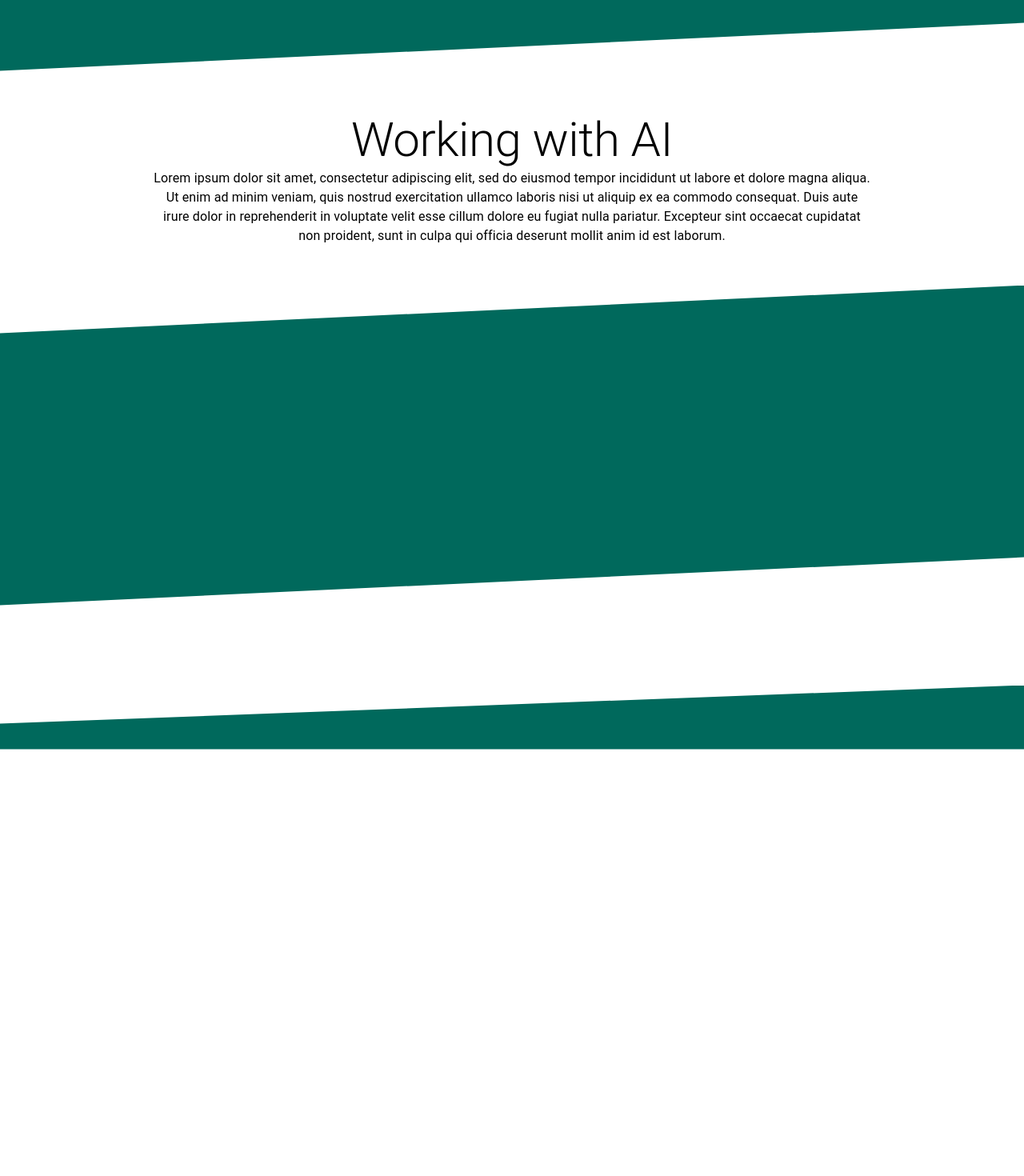
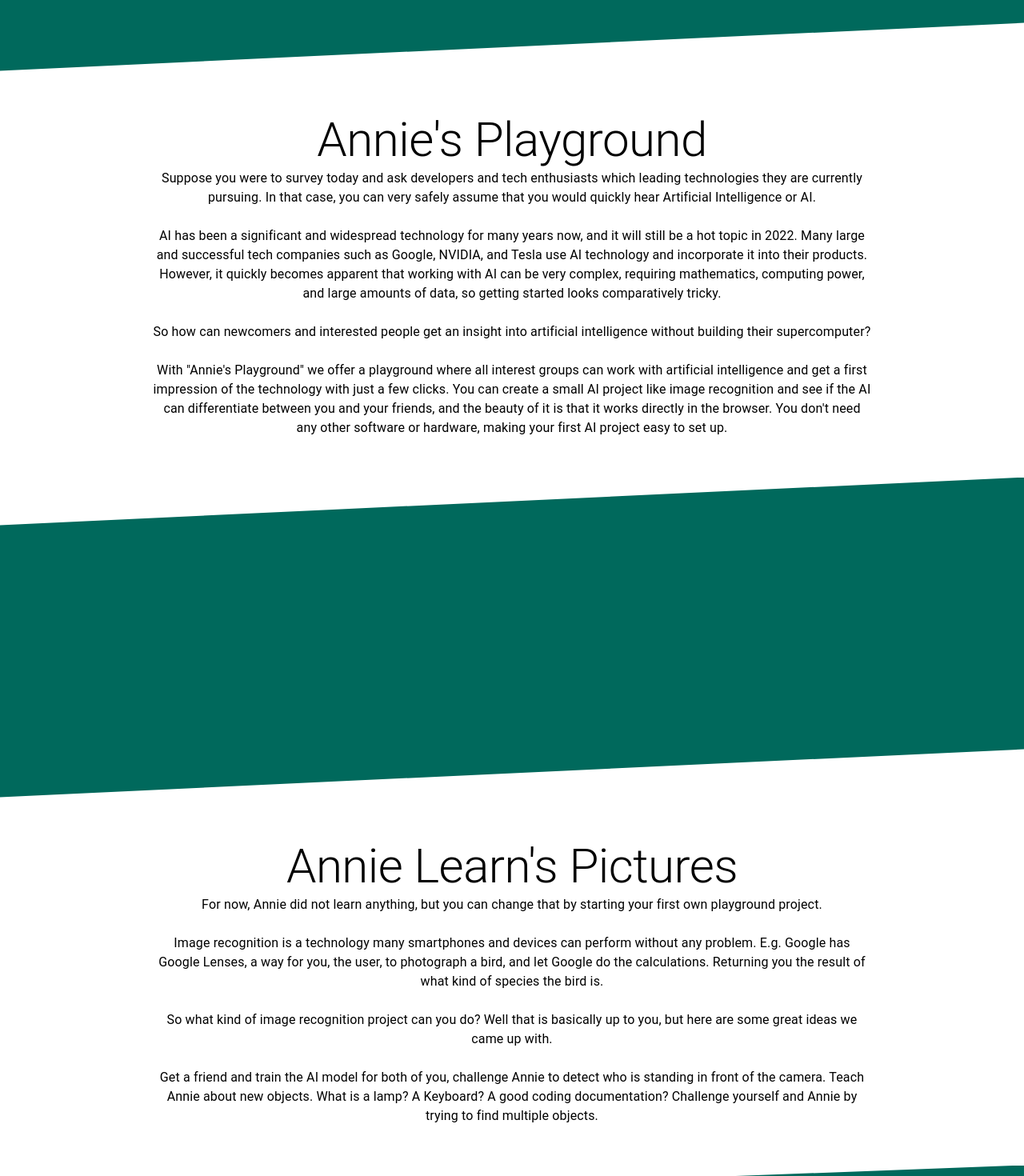
Before and after one commit to justTil/xu-web-ai-project-22, a Next.js app: page / in a window 1280 px wide. Shown: the part 380-1850 px from the top of the page at 80% size. Before the commit the page ends 1317 px from the top, so only its background shows below. Built offline with nearby package versions, Linux system fonts and the light colour scheme; no server answers.

Commit message:
added Home content

```diff
--- a/pages/index.js
+++ b/pages/index.js
@@ -2,7 +2,6 @@ import { Container, Typography } from "@mui/material";
 import Footer from "../src/components/footer";
 import Header from "../src/components/header";
 import Middle from "../src/components/middle";
-
 
 export default function Home() {
   return (
@@ -10,14 +9,61 @@ export default function Home() {
       <Header />
       <Container style={{ padding: "50px 150px" }}>
         <Typography variant="h2" textAlign="center">
-          Working with AI
+          Annie's Playground
         </Typography>
         <Typography variant="body1" textAlign="center">
-          Lorem ipsum dolor sit amet, consectetur adipiscing elit, sed do eiusmod tempor incididunt ut labore et dolore magna aliqua. Ut enim ad minim veniam, quis nostrud exercitation ullamco laboris nisi ut aliquip ex ea commodo consequat. Duis aute irure dolor in reprehenderit in voluptate velit esse cillum dolore eu fugiat nulla pariatur. Excepteur sint occaecat cupidatat non proident, sunt in culpa qui officia deserunt mollit anim id est laborum.
+          Suppose you were to survey today and ask developers and tech
+          enthusiasts which leading technologies they are currently pursuing. In
+          that case, you can very safely assume that you would quickly hear
+          Artificial Intelligence or AI. <br />
+          <br />
+          AI has been a significant and widespread technology for many years
+          now, and it will still be a hot topic in 2022. Many large and
+          successful tech companies such as Google, NVIDIA, and Tesla use AI
+          technology and incorporate it into their products. However, it quickly
+          becomes apparent that working with AI can be very complex, requiring
+          mathematics, computing power, and large amounts of data, so getting
+          started looks comparatively tricky.
+          <br />
+          <br />
+          So how can newcomers and interested people get an insight into
+          artificial intelligence without building their supercomputer? <br />
+          <br />
+          With "Annie's Playground" we offer a playground where all interest
+          groups can work with artificial intelligence and get a first
+          impression of the technology with just a few clicks. You can create a
+          small AI project like image recognition and see if the AI can
+          differentiate between you and your friends, and the beauty of it is
+          that it works directly in the browser. You don't need any other
+          software or hardware, making your first AI project easy to set up.
         </Typography>
       </Container>
       <Middle />
       <Container style={{ padding: "50px 150px" }}>
+        <Typography variant="h2" textAlign="center">
+          Annie Learn's Pictures
+        </Typography>
+        <Typography variant="body1" textAlign="center">
+          For now, Annie did not learn anything, but you can change that by
+          starting your first own playground project.
+          <br />
+          <br />
+          Image recognition is a technology many smartphones and devices can
+          perform without any problem. E.g. Google has Google Lenses, a way for
+          you, the user, to photograph a bird, and let Google do the
+          calculations. Returning you the result of what kind of species the
+          bird is.
+          <br />
+          <br />
+          So what kind of image recognition project can you do? Well that is
+          basically up to you, but here are some great ideas we came up with.{" "}
+          <br />
+          <br />
+          Get a friend and train the AI model for both of you, challenge Annie
+          to detect who is standing in front of the camera. Teach Annie about
+          new objects. What is a lamp? A Keyboard? A good coding documentation?
+          Challenge yourself and Annie by trying to find multiple objects.
+        </Typography>
       </Container>
       <Footer />
       <Container />
--- a/src/components/header.js
+++ b/src/components/header.js
@@ -2,7 +2,8 @@ import { Box, Typography } from "@mui/material";
 
 export default function Header() {
   return (
-    <Box style={{
+    <Box
+      style={{
         clipPath: "polygon(0 0, 100% 0%, 100% 85%, 0% 100%)",
         background: "#00695c",
         width: "100%",
@@ -13,13 +14,17 @@ export default function Header() {
         flexDirection: "column",
         alignItems: "center",
         justifyContent: "center",
-      paddingBottom: "70px"
-    }}>
+        paddingBottom: "70px",
+      }}
+    >
       <Typography variant="h2" component="h1">
-        <b>Welcome to <span style={{color: "#e91e63"}}>A</span>NN<span style={{color: "#e91e63"}}>I</span>E</b>
+        <b>
+          Welcome to <span style={{ color: "#e91e63" }}>A</span>NN
+          <span style={{ color: "#e91e63" }}>I</span>E
+        </b>
       </Typography>
       <Typography variant="h4" component="h2">
-        Experience <b style={{color: "#e91e63"}}>AI</b> the fun way!
+        Experience <b style={{ color: "#e91e63" }}>AI</b> the fun way!
       </Typography>
     </Box>
   );
--- a/src/layout/AppLayout.js
+++ b/src/layout/AppLayout.js
@@ -17,22 +17,22 @@ import Image from "next/image";
 const pages = [
   {
     title: "Home",
-    href: "/"
+    href: "/",
   },
   {
     title: "Playground",
-    href: "/playground"
+    href: "/playground",
   },
   {
     title: "About",
-    href: "/about"
+    href: "/about",
   },
 ];
 const settings = [
   {
     title: "Logout",
-    href: "/logout"
-  }
+    href: "/logout",
+  },
 ];
 
 export function AppLayout({ children }) {
@@ -59,9 +59,7 @@ export function AppLayout({ children }) {
       <AppBar position="static">
         <Container maxWidth="xl">
           <Toolbar disableGutters>
-
             <Box sx={{ flexGrow: 1, display: { xs: "flex", md: "none" } }}>
-
               <IconButton
                 size="large"
                 aria-label="account of current user"
@@ -93,9 +91,13 @@ export function AppLayout({ children }) {
                 {pages.map((page) => (
                   <MenuItem key={page.title} onClick={handleCloseNavMenu}>
                     <Typography textAlign="center">
-                    <Link href={page.href} color="inherit" style={{
-                    textDecoration: 'none'
-                        }} >
+                      <Link
+                        href={page.href}
+                        color="inherit"
+                        style={{
+                          textDecoration: "none",
+                        }}
+                      >
                         {page.title}
                       </Link>
                     </Typography>
@@ -105,7 +107,13 @@ export function AppLayout({ children }) {
             </Box>
 
             <Box sx={{ flexGrow: 1, display: { xs: "none", md: "flex" } }}>
-          <Image src="/assets/logo.svg" alt="Logo" height={50} width={50} href="/" />
+              <Image
+                src="/assets/logo.svg"
+                alt="Logo"
+                height={50}
+                width={50}
+                href="/"
+              />
 
               {pages.map((page) => (
                 <Button
@@ -122,7 +130,10 @@ export function AppLayout({ children }) {
             <Box sx={{ flexGrow: 0 }}>
               <Tooltip title="Open settings">
                 <IconButton onClick={handleOpenUserMenu} sx={{ p: 0 }}>
-                <Avatar alt="Remy Sharp" src="/assets/Untitled design (2).png" />
+                  <Avatar
+                    alt="Remy Sharp"
+                    src="/assets/Untitled design (2).png"
+                  />
                 </IconButton>
               </Tooltip>
               <Menu
@@ -144,9 +155,13 @@ export function AppLayout({ children }) {
                 {settings.map((setting) => (
                   <MenuItem key={setting} onClick={handleCloseUserMenu}>
                     <Typography textAlign="center">
-                    <Link href={setting.href}color="inherit" style={{
-                      textDecoration: 'none'
-                    }} >
+                      <Link
+                        href={setting.href}
+                        color="inherit"
+                        style={{
+                          textDecoration: "none",
+                        }}
+                      >
                         {setting.title}
                       </Link>
                     </Typography>
```
Also changed, not shown: pages/_app.js (+4 -4 lines). Lines whose indentation alone changed are shown as unchanged.
